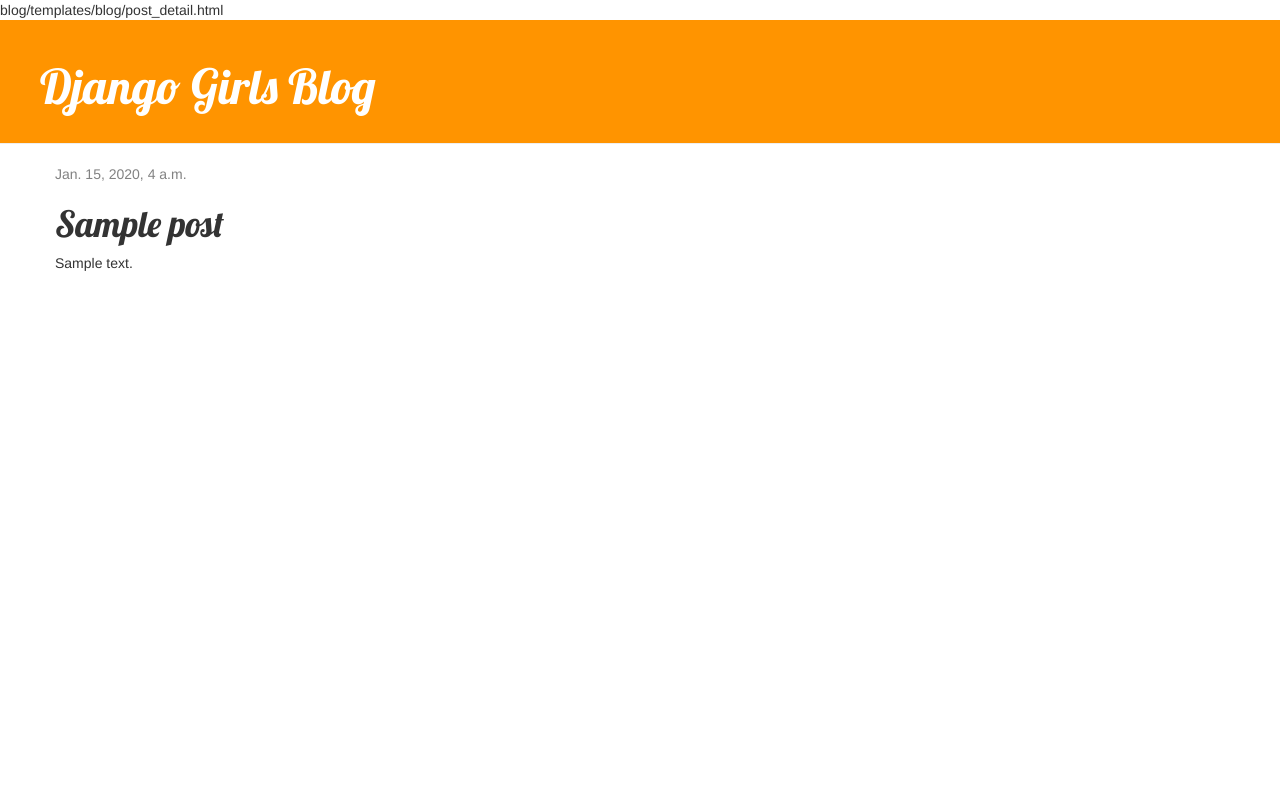
After one commit to matthewreily/my-first-blog, a Django app: page /post/1/ in a window 1280 px wide. The commit adds this page. Run offline with Django 3.2, Linux system fonts and the light colour scheme; tables that the repository leaves empty hold one stand-in row (values such as "Sample post"); some libraries are stand-ins or nearby versions.

Commit message:
added a bunch of stuff

```diff
--- /dev/null
+++ b/blog/templates/blog/base.html
@@ -0,0 +1,23 @@
+{% load static %}
+<html>
+    <head>
+        <title>Django Girls blog</title>
+        <link rel="stylesheet" href="//maxcdn.bootstrapcdn.com/bootstrap/3.2.0/css/bootstrap.min.css">
+        <link rel="stylesheet" href="//maxcdn.bootstrapcdn.com/bootstrap/3.2.0/css/bootstrap-theme.min.css">
+        <link href='//fonts.googleapis.com/css?family=Lobster&subset=latin,latin-ext' rel='stylesheet' type='text/css'>
+        <link rel="stylesheet" href="{% static 'css/blog.css' %}">
+    </head>
+    <body>
+        <div class="page-header">
+            <h1><a href="/">Django Girls Blog</a></h1>
+        </div>
+        <div class="content container">
+            <div class="row">
+                <div class="col-md-8">
+                {% block content %}
+                {% endblock %}
+                </div>
+            </div>
+        </div>
+    </body>
+</html>
--- /dev/null
+++ b/blog/templates/blog/post_detail.html
@@ -0,0 +1,14 @@
+blog/templates/blog/post_detail.html
+{% extends 'blog/base.html' %}
+
+{% block content %}
+    <div class="post">
+        {% if post.published_date %}
+            <div class="date">
+                {{ post.published_date }}
+            </div>
+        {% endif %}
+        <h1>{{ post.title }}</h1>
+        <p>{{ post.text|linebreaksbr }}</p>
+    </div>
+{% endblock %}
--- a/blog/urls.py
+++ b/blog/urls.py
@@ -1,5 +1,8 @@
+from django.conf.urls import url
 from django.urls import path
 from . import views
+
 urlpatterns = [
     path('', views.post_list, name='post_list'),
+    path('post/<int:pk>/', views.post_detail, name='post_detail'),
 ]
--- a/blog/views.py
+++ b/blog/views.py
@@ -1,7 +1,12 @@
 from django.shortcuts import render
 from django.utils import timezone
 from .models import Post
+from django.shortcuts import render, get_object_or_404
 
 def post_list(request):
     posts = Post.objects.filter(published_date__lte=timezone.now()).order_by('published_date')
     return render(request, 'blog/post_list.html', {'posts': posts})
+
+def post_detail(request, pk):
+    post = get_object_or_404(Post, pk=pk)
+    return render(request, 'blog/post_detail.html', {'post': post})
```
Also changed, not shown: blog/templates/blog/post_list.html (+6 -22 lines).
